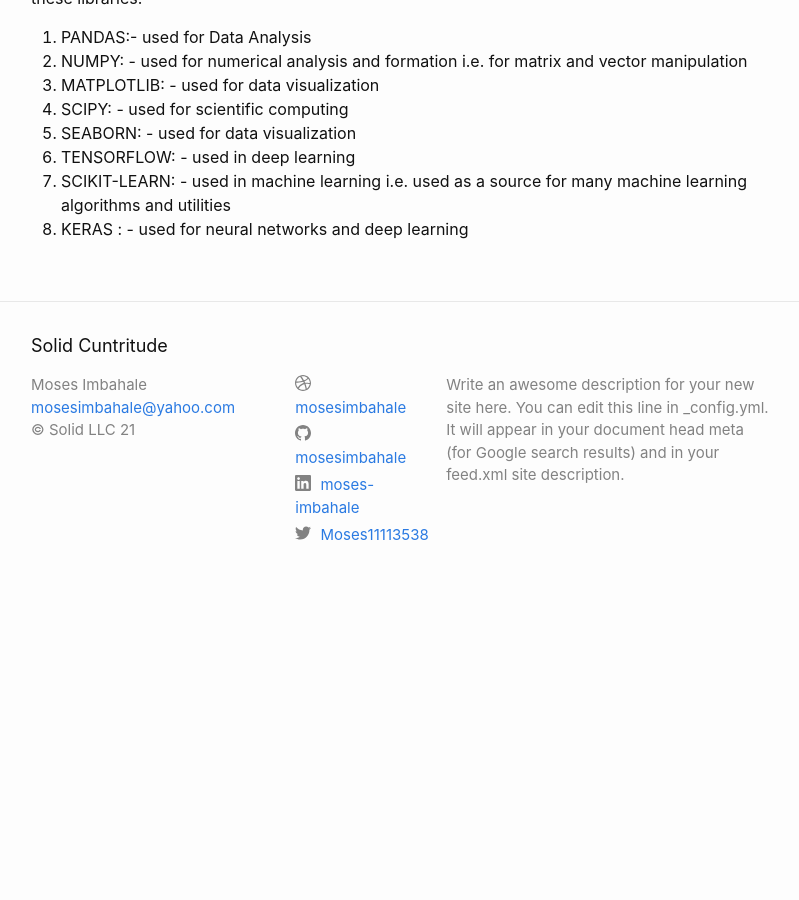
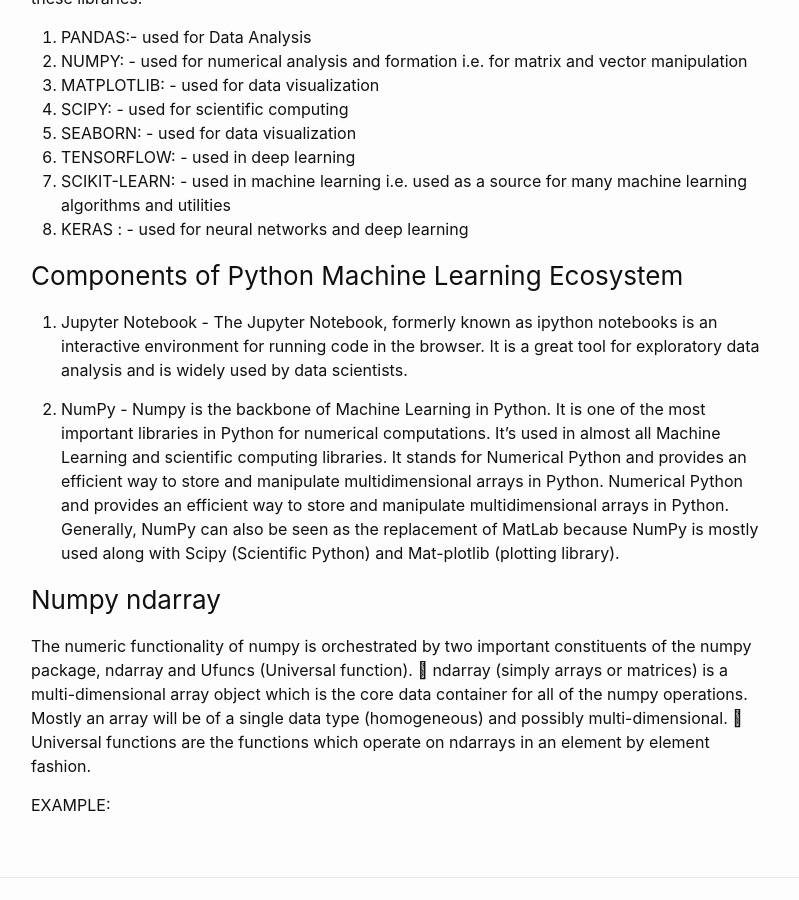
Before and after one commit to mosesimbahale/my-blog, a Jekyll site: the page built from Tech-blog/_posts/2021-12-14-Programming-for-data-science.md, in a window 1280 px wide and 900 px high, scrolled down 1025 px. Shown: the whole window, without its empty margins (239-1038 px from the left). Built offline with Jekyll 4.4.1, drawn with Linux system fonts in a browser that asks for light colours; before the commit the page ends 1632 px from its top, so only the background shows below that.

Commit message:
article ds
article ds

```diff
--- a/Tech-blog/_posts/2021-12-14-Programming-for-data-science.md
+++ b/Tech-blog/_posts/2021-12-14-Programming-for-data-science.md
@@ -33,3 +33,15 @@ The Python machine learning ecosystem is a collection of libraries that enable t
 6. TENSORFLOW: - used  in deep learning
 7. SCIKIT-LEARN: - used in machine learning i.e. used as a source for many machine learning algorithms and utilities
 8. KERAS : - used for neural networks and deep learning
+
+
+
+### Components of Python Machine Learning Ecosystem
+1. Jupyter Notebook - The Jupyter Notebook, formerly known as ipython notebooks is an interactive environment for running code in the browser. It is a great tool for exploratory data analysis and is widely used by data scientists.
+
+2. NumPy - Numpy is the backbone of Machine Learning in Python. It is one of the most important libraries in Python for numerical computations. It’s used in almost all Machine Learning and scientific computing libraries. It stands for Numerical Python and provides an efficient way to store and manipulate multidimensional arrays in Python. Numerical Python and provides an efficient way to store and manipulate multidimensional arrays in Python. Generally, NumPy can also be seen as the replacement of MatLab because NumPy is mostly used along with Scipy (Scientific Python) and Mat-plotlib (plotting library).
+
+### Numpy ndarray
+The numeric functionality of numpy is orchestrated by two important constituents of the numpy package, ndarray and Ufuncs (Universal function).   ndarray (simply arrays or matrices) is a multi-dimensional array object which is the core data container for all of the numpy operations. Mostly an array will be of a single data type (homogeneous) and possibly multi-dimensional.   Universal functions are the functions which operate on ndarrays in an element by element fashion.
+
+EXAMPLE:
```
